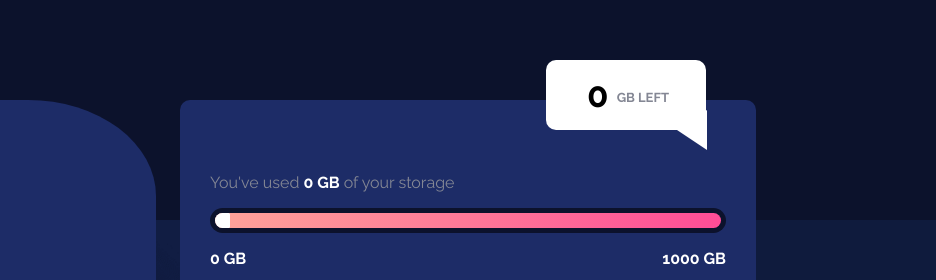
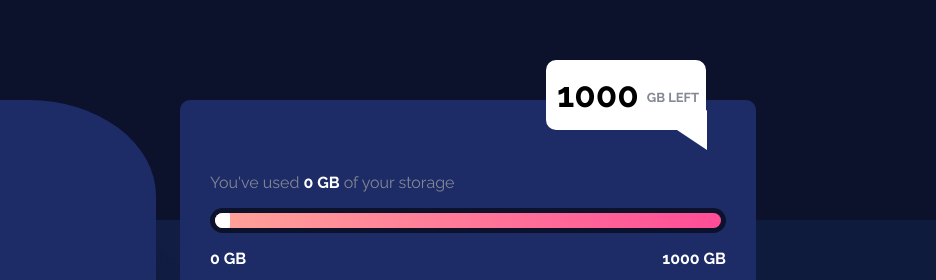
Before and after one commit to Aimal-125/fylo, a plain HTML site: page index.html in a window 1280 px wide. Shown: the part 180-460 px from the top of the page, 344-1280 px from the left. Drawn offline with Linux system fonts and the light colour scheme.

Commit message:
Update index.html

```diff
--- a/index.html
+++ b/index.html
@@ -48,7 +48,7 @@
 	let out1 = document.getElementById("output1");
 	let thousand = 1000;
 	out.innerHTML = range.value;
-	out1.innerHTML = range.value;
+	out1.innerHTML = thousand;
 	range.oninput = function() {
 		let diff = thousand - this.value;
 		out.innerHTML = this.value;
```
